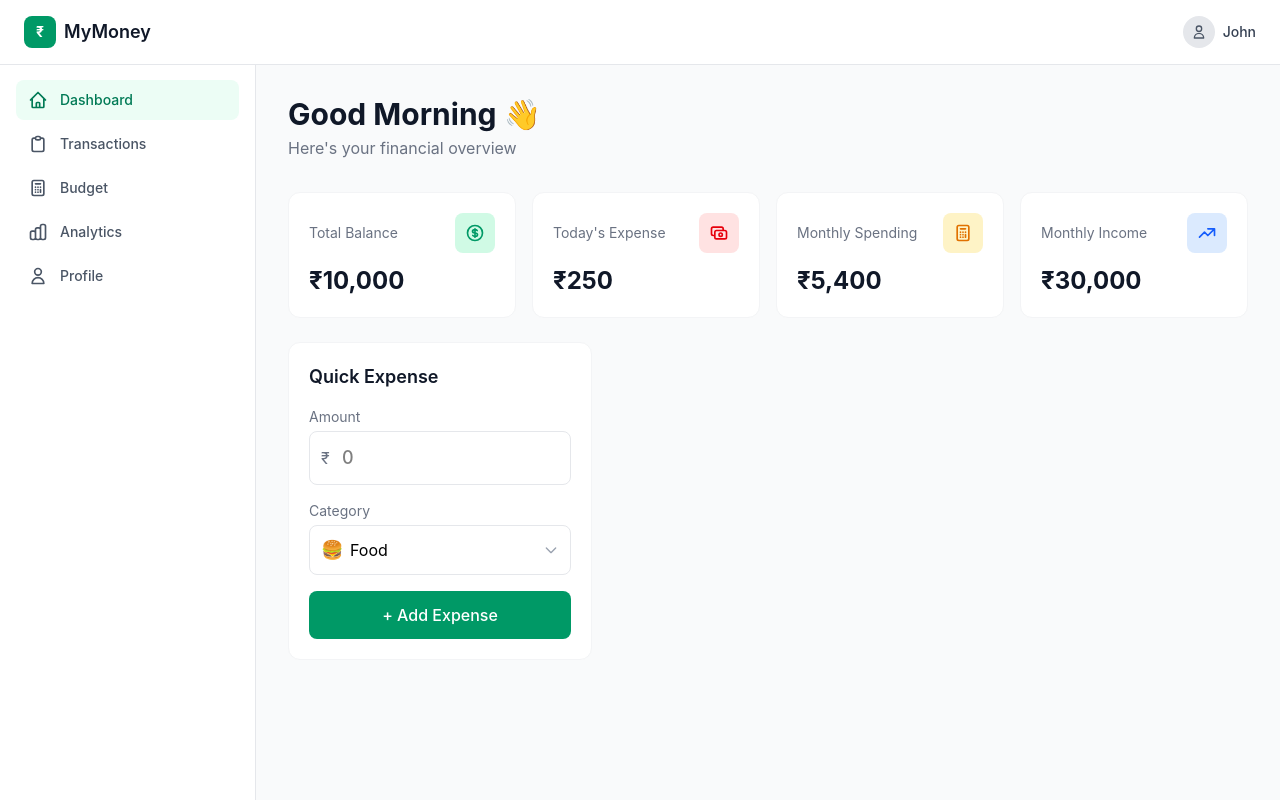
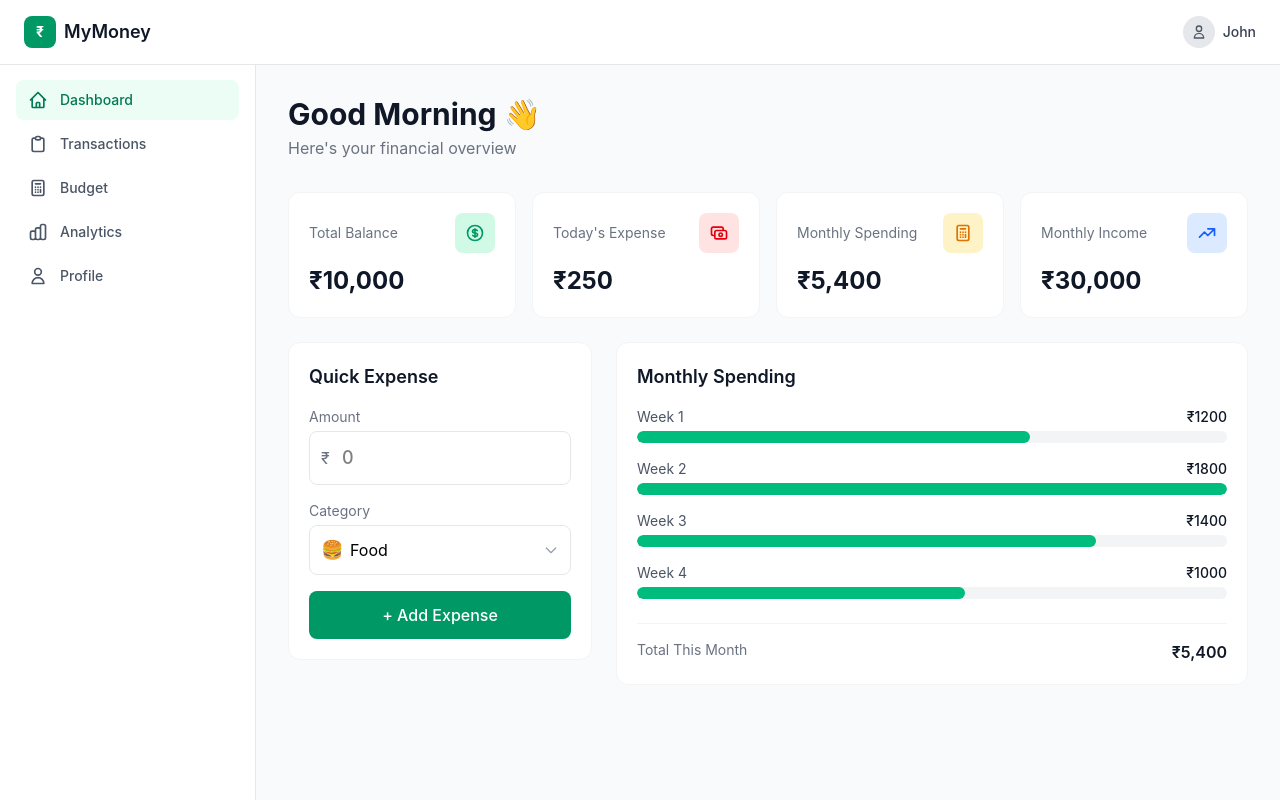
Before and after one commit to pritamroman07-droid/MyMoney, a React (Vite) app: page / in a window 1280 px wide. Built offline with nearby package versions, Linux system fonts and the light colour scheme.

Commit message:
Creating monthly spending chart

```diff
--- /dev/null
+++ b/src/components/SpendingChart.jsx
@@ -0,0 +1,42 @@
+const weeklyData = [
+  { week: 'Week 1', amount: 1200 },
+  { week: 'Week 2', amount: 1800 },
+  { week: 'Week 3', amount: 1400 },
+  { week: 'Week 4', amount: 1000 },
+]
+
+const maxAmount = Math.max(...weeklyData.map((d) => d.amount))
+
+export default function SpendingChart() {
+  return (
+    <div className="bg-white rounded-xl p-5 border border-gray-100">
+      <h2 className="text-lg font-semibold text-gray-900 mb-4">Monthly Spending</h2>
+
+      <div className="space-y-4">
+        {weeklyData.map((data) => (
+          <div key={data.week}>
+            <div className="flex justify-between text-sm mb-1">
+              <span className="text-gray-600">{data.week}</span>
+              <span className="font-medium text-gray-900">₹{data.amount}</span>
+            </div>
+            <div className="h-3 bg-gray-100 rounded-full overflow-hidden">
+              <div
+                className="h-full bg-emerald-500 rounded-full transition-all duration-500"
+                style={{ width: `${(data.amount / maxAmount) * 100}%` }}
+              />
+            </div>
+          </div>
+        ))}
+      </div>
+
+      <div className="mt-6 pt-4 border-t border-gray-100">
+        <div className="flex justify-between">
+          <span className="text-sm text-gray-500">Total This Month</span>
+          <span className="font-semibold text-gray-900">
+            ₹{weeklyData.reduce((sum, d) => sum + d.amount, 0).toLocaleString()}
+          </span>
+        </div>
+      </div>
+    </div>
+  )
+}
--- a/src/pages/Dashboard.jsx
+++ b/src/pages/Dashboard.jsx
@@ -1,5 +1,6 @@
 import SummaryCard from '../components/SummaryCard'
 import QuickExpense from '../components/QuickExpense'
+import SpendingChart from '../components/SpendingChart'
 
 const cards = [
   {
@@ -64,6 +65,9 @@ export default function Dashboard() {
         <div className="lg:col-span-1">
           <QuickExpense />
         </div>
+        <div className="lg:col-span-2">
+          <SpendingChart />
+        </div>
       </div>
     </div>
   )
```
